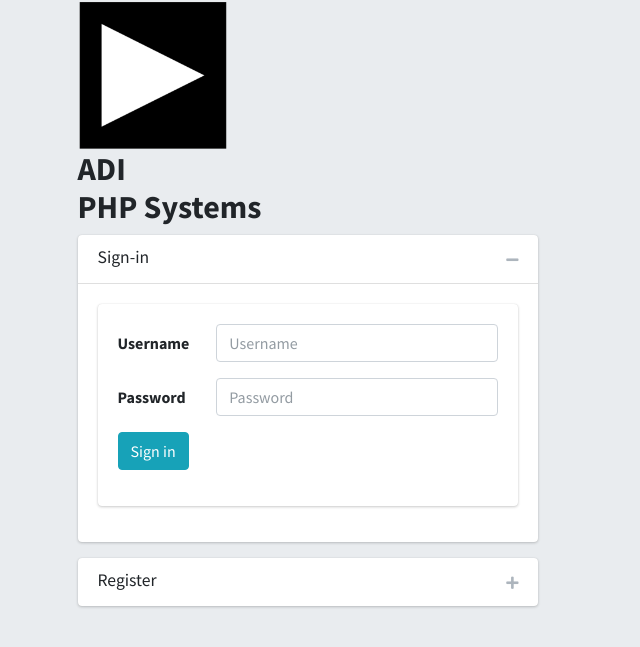
After one commit to lemon8de/adi-phpsystems, a PHP site: page /pages/index.php in a window 1280 px wide. The commit adds this page. Shown: the top 647 px of the page, without its empty margins (0-640 px from the left). Run offline with PHP 8.4, Linux system fonts and the light colour scheme; some libraries are stand-ins or nearby versions.

Commit message:
login page UI done but not centered

```diff
--- /dev/null
+++ b/forms/register_form.php
@@ -0,0 +1,34 @@
+<div class="card card-info">
+    <form class="form-horizontal">
+        <div class="card-body">
+
+            <div class="form-group row">
+                <label for="register-username" class="col-sm-3 col-form-label">Username</label>
+                <div class="col-sm-9">
+                    <input type="text" class="form-control" name="register-username" id="register-username" placeholder="Username">
+                </div>
+            </div>
+
+            <div class="form-group row">
+                <label for="register-password" class="col-sm-3 col-form-label">Password</label>
+                <div class="col-sm-9">
+                    <input type="password" class="form-control" name="register-password" id="register-password" placeholder="Password">
+                </div>
+            </div>
+
+            <div class="form-group row">
+                <label for="register-passwordconfirm" class="col-sm-3 col-form-label">Confirm Password</label>
+                <div class="col-sm-9">
+                    <input type="password" class="form-control" name="register-passwordconfirm" id="register-passwordconfirm" placeholder="Password">
+                </div>
+            </div>
+
+            <div class="form-group row">
+                <div class="col-sm-4">
+                    <button type="submit" class="btn btn-info">Register</button>
+                </div>
+            </div>
+
+        </div>
+    </form>
+</div>
--- /dev/null
+++ b/forms/signin_form.php
@@ -0,0 +1,34 @@
+<div class="card card-info">
+    <form class="form-horizontal">
+        <div class="card-body">
+
+            <div class="form-group row">
+                <label for="signin-username" class="col-sm-3 col-form-label">Username</label>
+                <div class="col-sm-9">
+                    <input type="text" class="form-control" name="signin-username" id="signin-username" placeholder="Username">
+                </div>
+            </div>
+
+            <div class="form-group row">
+                <label for="signin-password" class="col-sm-3 col-form-label">Password</label>
+                <div class="col-sm-9">
+                    <input type="password" class="form-control" name="signin-password" id="signin-password" placeholder="Password">
+                </div>
+            </div>
+
+            <div class="form-group row" style="display:none;">
+                <label for="signin-passwordconfirm" class="col-sm-3 col-form-label">Confirm Password</label>
+                <div class="col-sm-9">
+                    <input type="password" class="form-control" name="signin-passwordconfirm" id="signin-passwordconfirm" placeholder="Password">
+                </div>
+            </div>
+
+            <div class="form-group row">
+                <div class="col-sm-4">
+                    <button type="submit" class="btn btn-info">Sign in</button>
+                </div>
+            </div>
+
+        </div>
+    </form>
+</div>
--- a/index.php
+++ b/index.php
@@ -1 +1,3 @@
-<?php header('location: pages/dashboard.php');
+<?php
+	header('location: pages/index.php');
+?>
--- /dev/null
+++ b/pages/index.php
@@ -0,0 +1,63 @@
+<!DOCTYPE html>
+<html lang="en">
+	<head>
+		<meta charset="utf-8">
+		<meta name="viewport" content="width=device-width, initial-scale=1">
+		<title>Web Template</title>
+
+		<?php include '../php_static/link-rels.php';?>
+	</head>
+
+	<body class="login-page">
+		<div class="container">
+			<div class="row">
+				<div class="col-sm-3">
+					<img src="../static/img/analog_ico.ico" style="height:150px;">
+				</div>
+			</div>
+			<div class="row">
+				<div class="col-sm-3">
+					<h2><b>ADI<br>PHP Systems</b></h2>
+				</div>
+			</div>
+
+			<div class="row">
+				<div class="col-sm-5">
+					<div class="card">
+          				<div class="card-header">
+            				<h3 class="card-title">Sign-in</h3>
+            				<div class="card-tools">
+              					<button type="button" class="btn btn-tool" data-card-widget="collapse">
+                					<i class="fas fa-minus"></i>
+              					</button>
+            				</div>
+          				</div>
+          				<div class="card-body">
+							<?php include '../forms/signin_form.php';?>
+          				</div>
+					</div>
+        		</div>
+			</div>
+
+			<div class="row">
+				<div class="col-sm-5">
+					<div class="card collapsed-card">
+          				<div class="card-header">
+            				<h3 class="card-title">Register</h3>
+            				<div class="card-tools">
+              					<button type="button" class="btn btn-tool" data-card-widget="collapse">
+                					<i class="fas fa-plus"></i>
+              					</button>
+            				</div>
+          				</div>
+          				<div class="card-body" style="display:none;">
+							<?php include '../forms/register_form.php';?>
+          				</div>
+					</div>
+        		</div>
+			</div>
+
+		</div>
+		<?php include '../php_static/scripts-rels.php';?>
+	</body>
+</html>
```
